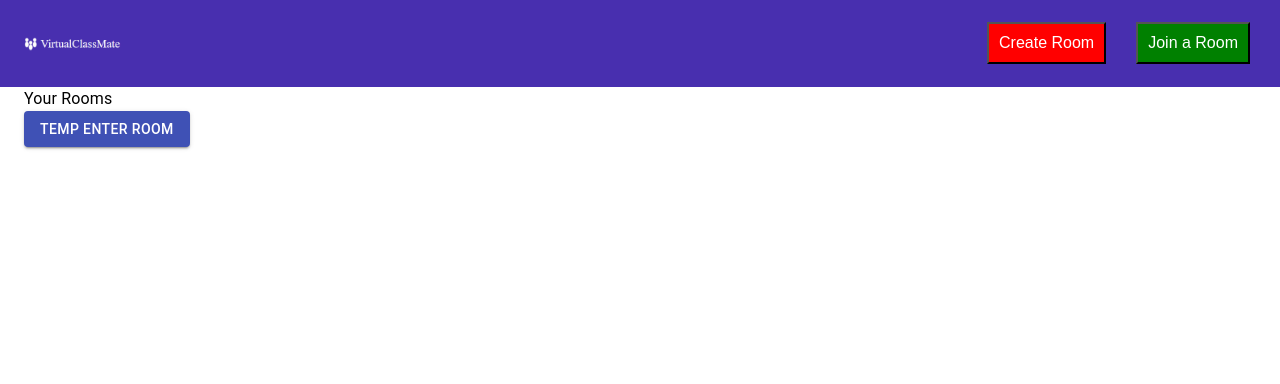
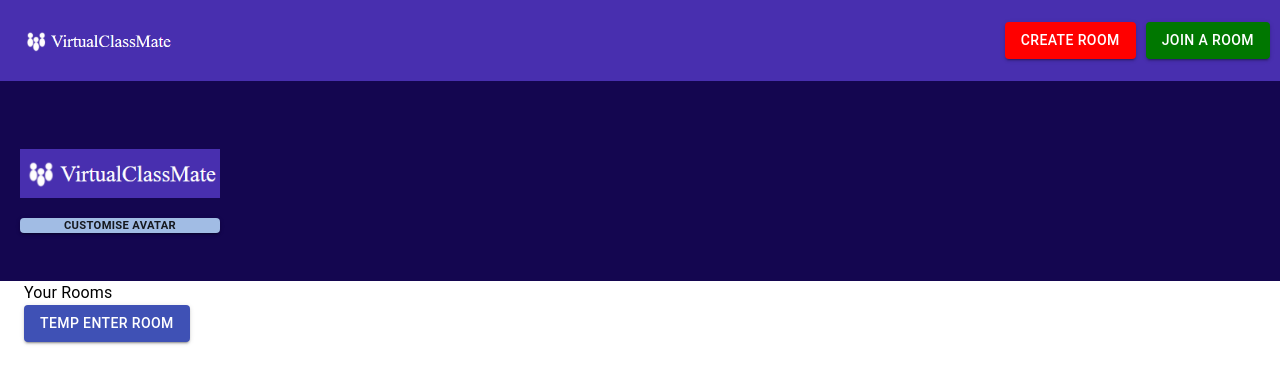
Before and after one commit to quacklinhui/VirtualClassMate, a React (Create React App) app in the folder frontend/: page /home in a window 1280 px wide. Shown: the top 384 px of the page. Built offline with nearby package versions, Linux system fonts and the light colour scheme.

Commit message:
Created Avatar Bar

```diff
--- /dev/null
+++ b/frontend/src/HomeComponents/AvatarBar/AvatarBar.css
@@ -0,0 +1,29 @@
+.avatarbar {
+    background: #140650;
+    display: flex;
+    position: relative;
+    align-items: center;
+    height: 200px;
+  }
+
+.flexContainer {
+    display: flex;
+    flex-direction: column;
+    align-items: flex-start;
+    width: 200px;
+    margin-left: 20px;
+    position: absolute;
+}
+
+.avatar {
+    margin-top: 20px;
+    width: 200px;
+}
+
+.customizeavatar {
+    color: #000;
+    margin: 10px;
+    font-size: 0.7rem;
+    font-weight: bold;
+    width: 200px;
+}
--- /dev/null
+++ b/frontend/src/HomeComponents/AvatarBar/AvatarBar.js
@@ -0,0 +1,19 @@
+import React from 'react';
+import './AvatarBar.css';
+import avatar from './../../images/VirtualClassMate_FullLogo.png';
+import {Button} from '@material-ui/core';
+
+function AvatarBar(){
+    return (
+        <div className = "avatarbar">
+            <div className = "flexContainer">
+                <img className = 'avatar' src = {avatar} alt = "avatar"></img>
+                <Button variant="contained"  style = {{backgroundColor: 'rgb(161, 188, 228)', height: '15px', marginTop: '20px', fontSize: '0.7rem', fontWeight: 'bold', alignSelf: 'center'}}className = "customizeavatar">Customise Avatar</Button>
+            </div>
+
+        </div>
+    )
+
+}
+
+export default AvatarBar
--- a/frontend/src/HomeComponents/HomePage.js
+++ b/frontend/src/HomeComponents/HomePage.js
@@ -1,9 +1,12 @@
 import NavBar from './NavBar/NavBar';
+import AvatarBar from './AvatarBar/AvatarBar';
+
 import {Button, Typography, Paper, Box, Container} from '@material-ui/core'
 import CreateRoomPopUp from './CreateRoomPopUp/CreateRoomPopUp';
 import {useState} from 'react';
 import {BrowserRouter as Router,  useHistory} from "react-router-dom";
 import RoomPage from '../MainRoomComponents/RoomPage';
+
 
 // To do: the number of buttons should be dynamically formed based on the database
 function HomePage() {
@@ -11,9 +14,8 @@ function HomePage() {
   return (
       <div>
       <main>
-      <div>
         <NavBar />
-      </div>
+        <AvatarBar />
         <Container color = "primary.main" maxWidth="lrg">
           <Typography>
               Your Rooms
--- a/frontend/src/HomeComponents/NavBar/Button.js
+++ b/frontend/src/HomeComponents/NavBar/Button.js
@@ -7,9 +7,9 @@ function Buttons(){
     const [createPopUp, setCreatePopUp] = useState(false); //set the default state to false
     return (
         <>
-        <ul className = "nav-buttons">
-            <button className = "navbar-button-red" onClick={() => { setCreatePopUp(true)}}><a href = "#">Create Room</a></button>
-            <button className = "navbar-button-green"><a href = "#">Join a Room</a></button>
+        <ul className = "nav-buttons" style = {{marginRight: '10px'}}>
+            <Button variant="contained" style = {{backgroundColor: '#f00', color: '#fff'}} className = "navbar-button-red" onClick={() => { setCreatePopUp(true)}}><a href = "#">Create Room</a></Button>
+            <Button variant="contained" style = {{backgroundColor: '#070', color: '#fff', marginLeft: '10px'}}className = "navbar-button-green"><a href = "#">Join a Room</a></Button>
         </ul>
          <CreateRoomPopUp trigger = {createPopUp} setTrigger = {setCreatePopUp}/>
          </>
--- a/frontend/src/HomeComponents/NavBar/NavBar.css
+++ b/frontend/src/HomeComponents/NavBar/NavBar.css
@@ -11,25 +11,7 @@
   .navbar-logo {
     margin-left: 20px;
     display: inline-block;
-    width: 8%;
-  }
-
-  .navbar-button-red {
-    color: #fff;
-    padding: 10px;
-    font-size: 1.0rem;
-    background-color: red;
-    display: inline-block;
-  }
-
-  .navbar-button-green {
-    color: #fff;
-    padding: 10px;
-    margin-left: 30px;
-    margin-right: 30px;
-    font-size: 1.0rem;
-    background-color: green;
-    display: inline-block;
+    width: 12%;
   }
 
   .navbar-button-red a {
```
Also changed, not shown: frontend/src/HomeComponents/FriendList/FriendList.css (added), 1 other file (tests, documents, lock files or other folders).
